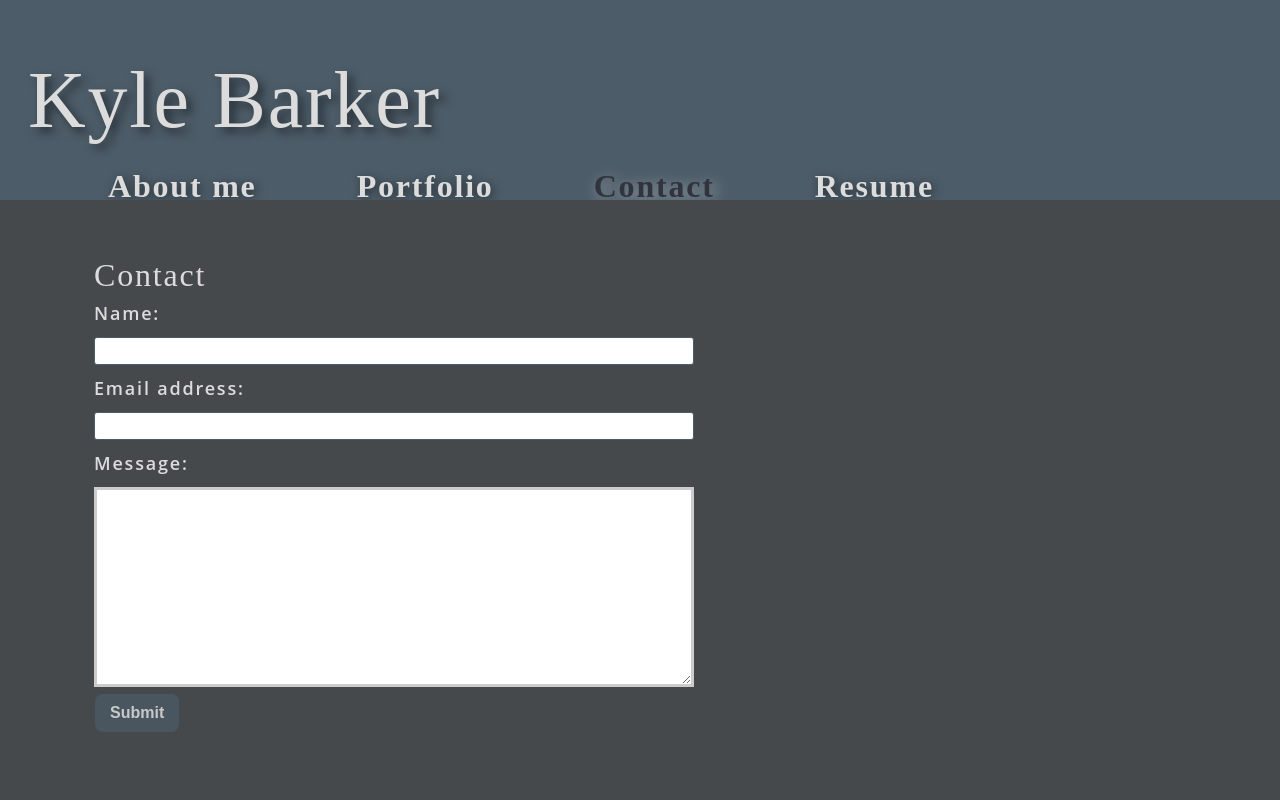
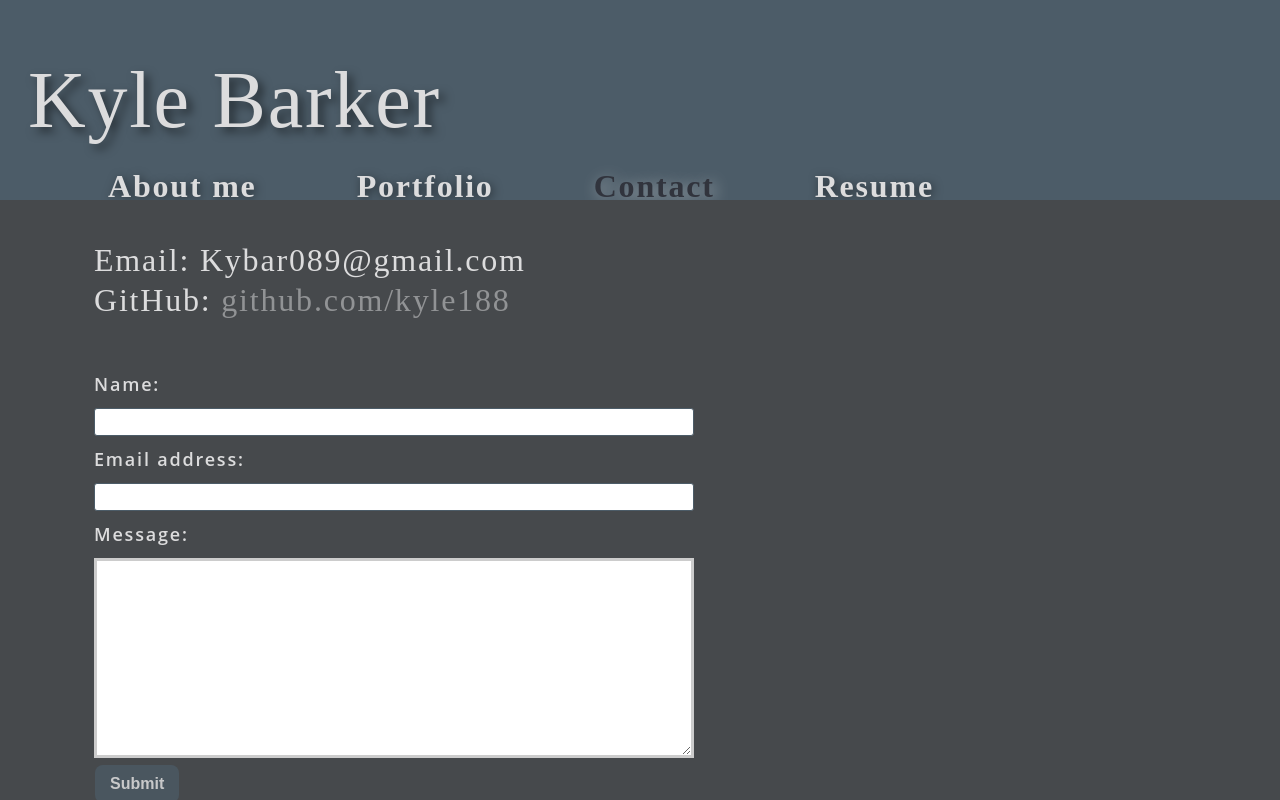
Before and after one commit to kyle188/react-portfolio, a React (Create React App) app: page / in a window 1280 px wide. Both pictures are taken after a click on the element "Contact". Shown: the top 800 px of the page. Built offline with nearby package versions, Linux system fonts and the light colour scheme; a web font is replaced by a local one.

Commit message:
Updated Contact and Page Components

```diff
--- a/src/components/Contact/index.js
+++ b/src/components/Contact/index.js
@@ -41,7 +41,15 @@ function Contact() {
   };
 
   return (
-    <section>
+    <section className="my-5">
+      <div className="my-2" id="contactInfo">
+        <h2>
+          Email:  Kybar089@gmail.com<br></br>
+          GitHub:  <a href="https://github.com/kyle188"> github.com/kyle188</a>
+        </h2>
+      </div>
+
+    {/* // <section> */}
       <form id="contact-form" onSubmit={handleSubmit}>
         <div>
           <label htmlFor="name">Name:</label>
@@ -77,7 +85,8 @@ function Contact() {
         )}
         <button type="submit">Submit</button>
       </form>
-    </section>
+      </section>
+
   );
 }
 
--- a/src/components/Page/index.js
+++ b/src/components/Page/index.js
@@ -4,7 +4,6 @@ import About from '../About';
 import Portfolio from '../Portfolio';
 import Contact from '../Contact';
 import Resume from '../Resume';
-import { capitalizeFirstLetter } from '../../utils/helpers';
 
 function Page({ currentPage }) {
 
@@ -25,7 +24,6 @@ function Page({ currentPage }) {
 
   return (
     <section>
-      <h2>{capitalizeFirstLetter(currentPage.name)}</h2>
       <PageContent>{renderPage()}</PageContent>
     </section>
   );
--- a/src/index.css
+++ b/src/index.css
@@ -360,6 +360,12 @@ textarea {
   cursor: default;
   text-shadow: 3px 3px 15px rgba(255,255,255, .5);
 }
+
+#contactInfo {
+  margin-top: -50px;
+  padding-bottom: 30px;
+}
+
 @media only screen and (max-width: 1440px) {
   nav {
     position: static;
```
Also changed, not shown: 1 other file (tests, documents, lock files or other folders).
